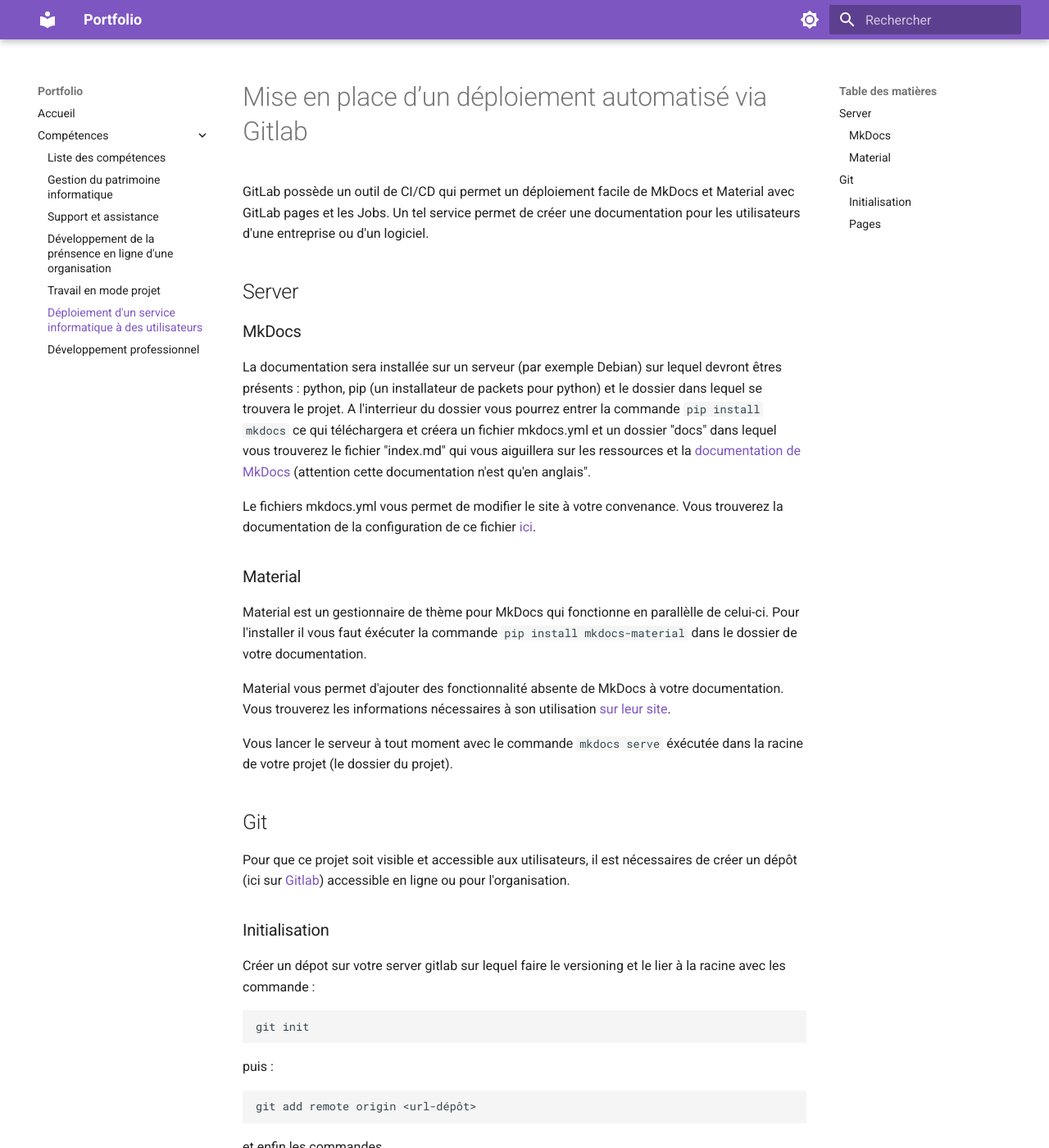
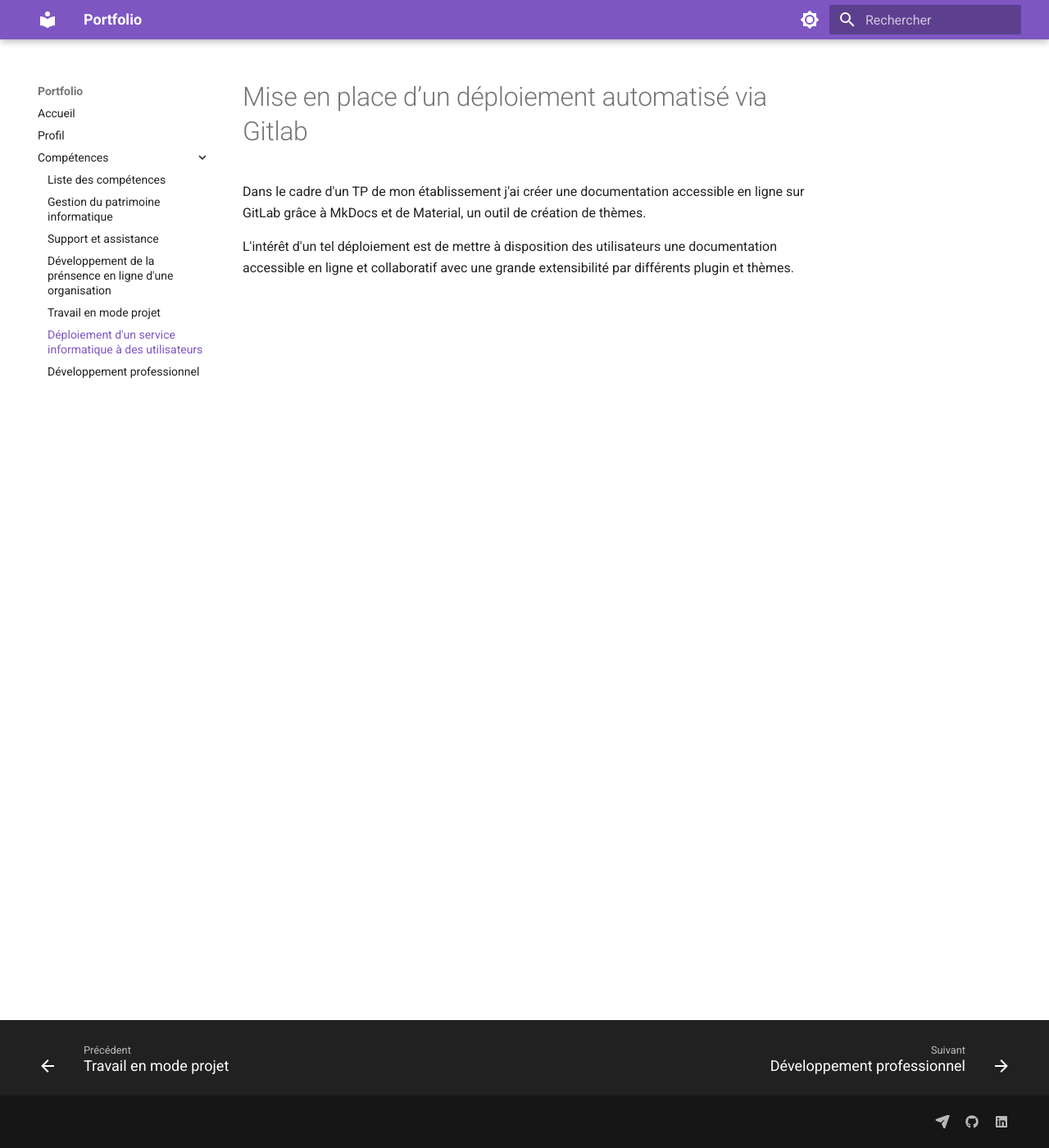
Before and after one commit to saulevant/portfolio_en_ligne, an MkDocs documentation site: the page built from docs/compétences/déploiement-service-info.md, in a window 1280 px wide and 1400 px high. Shown: the whole window at 82% size. Built offline with MkDocs 1.6.1 and Material for MkDocs 9.7.7, drawn with Linux system fonts in a browser that asks for light colours; some of the changed text lies outside the part shown.

Commit message:
création du profil et améliorartion des preuves

````diff
--- a/docs/compétences/déploiement-service-info.md
+++ b/docs/compétences/déploiement-service-info.md
@@ -1,68 +1,5 @@
 # Mise en place d’un déploiement automatisé via Gitlab
 
-GitLab possède un outil de CI/CD qui permet un déploiement facile de MkDocs et Material avec GitLab pages et les Jobs. Un tel service permet de créer une documentation pour les utilisateurs d'une entreprise ou d'un logiciel.
+Dans le cadre d'un TP de mon établissement j'ai créer une documentation accessible en ligne sur GitLab grâce à MkDocs et de Material, un outil de création de thèmes.
 
-## Server
-
-### MkDocs
-La documentation sera installée sur un serveur (par exemple Debian) sur lequel devront êtres présents : python, pip (un installateur de packets pour python) et le dossier dans lequel se trouvera le projet. A l'interrieur du dossier vous pourrez entrer la commande ```pip install mkdocs``` ce qui téléchargera et créera un fichier mkdocs.yml et un dossier "docs" dans lequel vous trouverez le fichier "index.md" qui vous aiguillera sur les ressources et la [documentation de MkDocs](https://www.mkdocs.org/) (attention cette documentation n'est qu'en anglais".
-
-Le fichiers mkdocs.yml vous permet de modifier le site à votre convenance. Vous trouverez la documentation de la configuration de ce fichier [ici](https://www.mkdocs.org/user-guide/configuration/).
-
-### Material
-Material est un gestionnaire de thème pour MkDocs qui fonctionne en parallèlle de celui-ci. Pour l'installer il vous faut éxécuter la commande ```pip install mkdocs-material``` dans le dossier de votre documentation.
-
-Material vous permet d'ajouter des fonctionnalité absente de MkDocs à votre documentation. Vous trouverez les informations nécessaires à son utilisation [sur leur site](https://squidfunk.github.io/mkdocs-material/getting-started/).
-
-Vous lancer le serveur à tout moment avec le commande ``mkdocs serve`` éxécutée dans la racine de votre projet (le dossier du projet).
-
-## Git
-
-Pour que ce projet soit visible et accessible aux utilisateurs, il est nécessaires de créer un dépôt (ici sur [Gitlab](https://about.gitlab.com/)) accessible en ligne ou pour l'organisation.
-
-### Initialisation
-Créer un dépot sur votre server gitlab sur lequel faire le versioning et le lier à la racine avec les commande :
-```bash
-git init
-```
-puis :
-```bash
-git add remote origin <url-dépôt>
-```
-et enfin les commandes
-```bash
-git add .
-git commit -m "Initial commit"
-git push origin main/master (selon votre branche principale)
-```
-
-Le dépôt sera présent avec le fichier mkdocs.yml qui permet de gérer les extensions et les thèmes, ainsi que le dossier docs dans lequel figurent les fichiers markdown.
-
-### Pages
-Vous pouvez rendre accessible en ligne la documentation avec le [CI de GitLab](https://docs.gitlab.com/ee/ci/).
-
-Pour celà il faut créer le fichier ``.gitlab-ci.yml`` à la racine du projet et y ajouter le contenu suivant :
-
-```yml
-pages:
-  stage: deploy
-  image: python:latest
-  script:
-    - pip install mkdocs-material
-    - mkdocs build --site-dir public
-  cache:
-    key: ${CI_COMMIT_REF_SLUG}
-    paths:
-      - ~/.cache/
-  artifacts:
-    paths:
-      - public
-  rules:
-    - if: '$CI_COMMIT_BRANCH == $CI_DEFAULT_BRANCH'
-```
-
-
-Un commit vers la branche main de votre projet créera un Jobs et le CI vérifiera les erreurs et possibles conflits puis le CD déploiera une page avec Mkdocs et Material à l'adresse <utilisateur>.gitlab.io/<projet>.
-
-
-A présent il est possible de collaborer sur la documentation en local et de "push" les modifications qui seront intégrées automatiquement à GitLab Pages et visible après un nouveau Job.
+L'intérêt d'un tel déploiement est de mettre à disposition des utilisateurs une documentation accessible en ligne et collaboratif avec une grande extensibilité par différents plugin et thèmes.
--- a/mkdocs.yml
+++ b/mkdocs.yml
@@ -45,9 +45,12 @@
 
 
   language : fr
+  features :
+    - navigation.footer
 
 nav :
   - Accueil : index.md
+  - Profil : profil.md
   - Compétences :
     - Liste des compétences : compétences/compétences.md
     - Gestion du patrimoine informatique : compétences/patrimoine-informatique.md
@@ -56,3 +59,13 @@
     - Travail en mode projet : compétences/travail-mode-projet.md
     - Déploiement d'un service informatique à des utilisateurs : compétences/déploiement-service-info.md
     - Développement professionnel : compétences/développement-professionel.md
+
+extra :
+  generator : false
+  social :
+    - icon : fontawesome/solid/paper-plane
+      link: mailto:<arthur.richert.villain@gmail.com>
+    - icon : fontawesome/brands/github
+      link : https://github.com/saulevant
+    - icon : fontawesome/brands/linkedin
+      link : https://fr.linkedin.com/in/arthur-richert-villain-a87312346
````
Also changed, not shown: docs/index.md (+6 -5 lines), docs/profil.md (added, +13 -0 lines).
